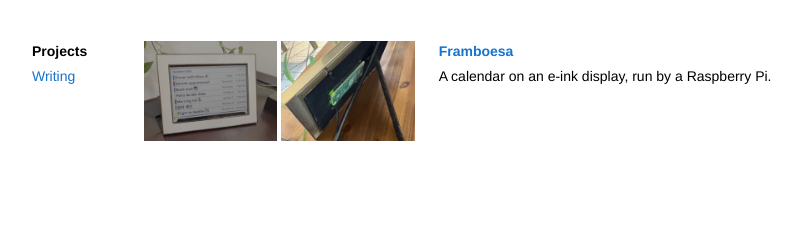
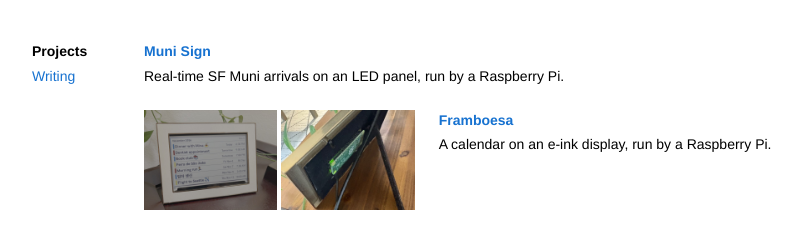
Before and after one commit to boavida3/personal-website, a plain HTML site: page index.html in a window 1280 px wide. Shown: the part 91-340 px from the top of the page, without its empty margins (146-948 px from the left). Drawn offline with Linux system fonts and the light colour scheme.

Commit message:
Add Muni Sign to projects

```diff
--- a/index.html
+++ b/index.html
@@ -26,6 +26,19 @@
 <p><a href="my-post.html">Write-up</a> &nbsp;/&nbsp; <a href="https://github.com/you/repo">Code</a></p>
 -->
 <div class="item">
+<!-- Add photos here, then uncomment:
+<div class="thumbs">
+<img src="images/muni-sign-front.jpg" alt="LED panel showing Muni arrival times">
+<img src="images/muni-sign-back.jpg" alt="Raspberry Pi on the back of the LED panel">
+</div>
+-->
+<div>
+<a class="title" href="https://github.com/boavida3/muni_sign">Muni Sign</a>
+<p>Real-time SF Muni arrivals on an LED panel, run by a Raspberry Pi.</p>
+</div>
+</div>
+
+<div class="item">
 <div class="thumbs">
 <img src="images/framboesa-front.jpg" alt="E-ink calendar display in a picture frame">
 <img src="images/framboesa-back.jpg" alt="Raspberry Pi on the back of the display">
```
